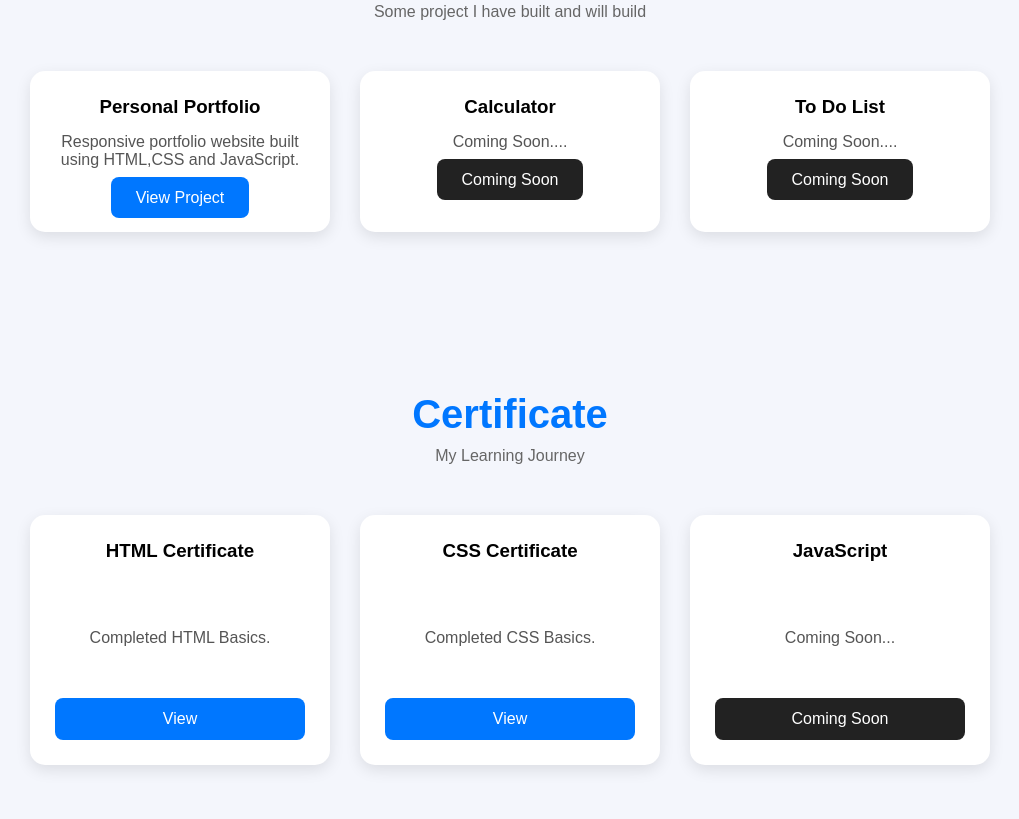
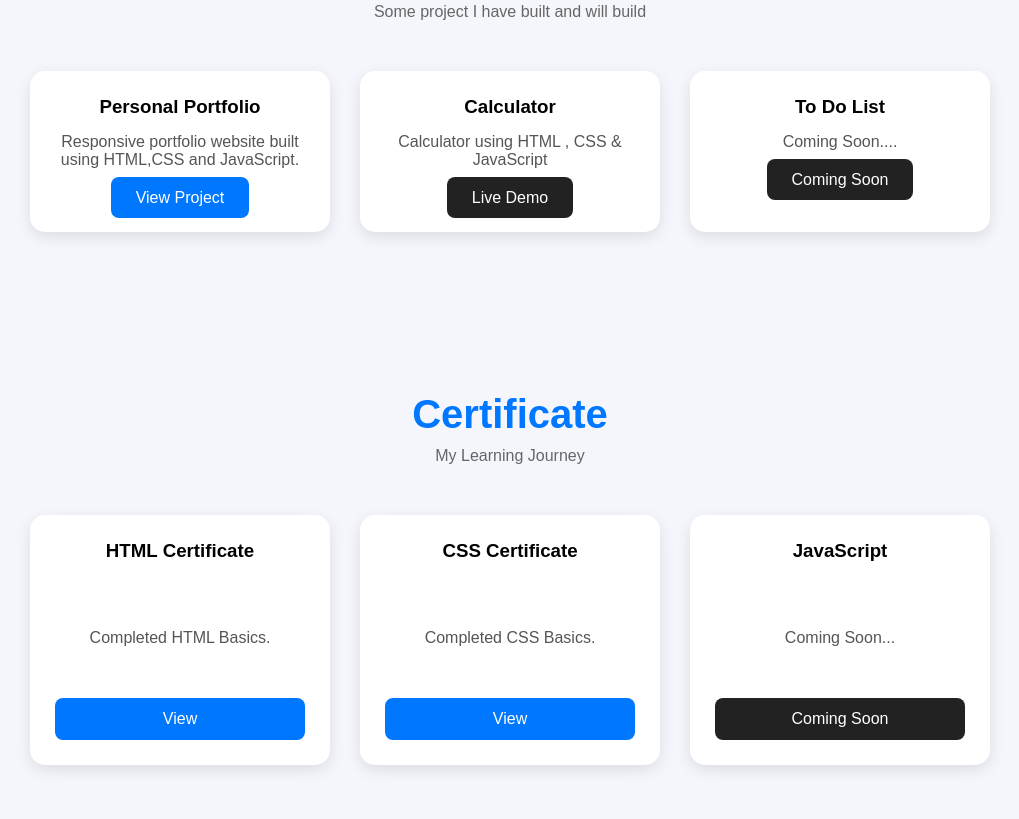
Before and after one commit to amitkumarmaurya8808585-crypto/PORTFOLIO, a plain HTML site: page index.html in a window 1280 px wide. Shown: the part 2073-2892 px from the top of the page, without its empty margins (130-1149 px from the left). Drawn offline with Linux system fonts and the light colour scheme.

Commit message:
Update index.html

```diff
--- a/index.html
+++ b/index.html
@@ -96,8 +96,8 @@
             </div>
             <div class="project-card">
                 <h3>Calculator</h3>
-                <p>Coming Soon....</p>
-                <a href="#" class="btn btn2">Coming Soon</a>
+                <p>Calculator using HTML , CSS & JavaScript</p>
+                <a href="https://amitkumarmaurya8808585-crypto.github.io/Calculator/" class="btn btn2">Live Demo</a>
             </div>
             <div class="project-card">
                 <h3>To Do List</h3>
```
